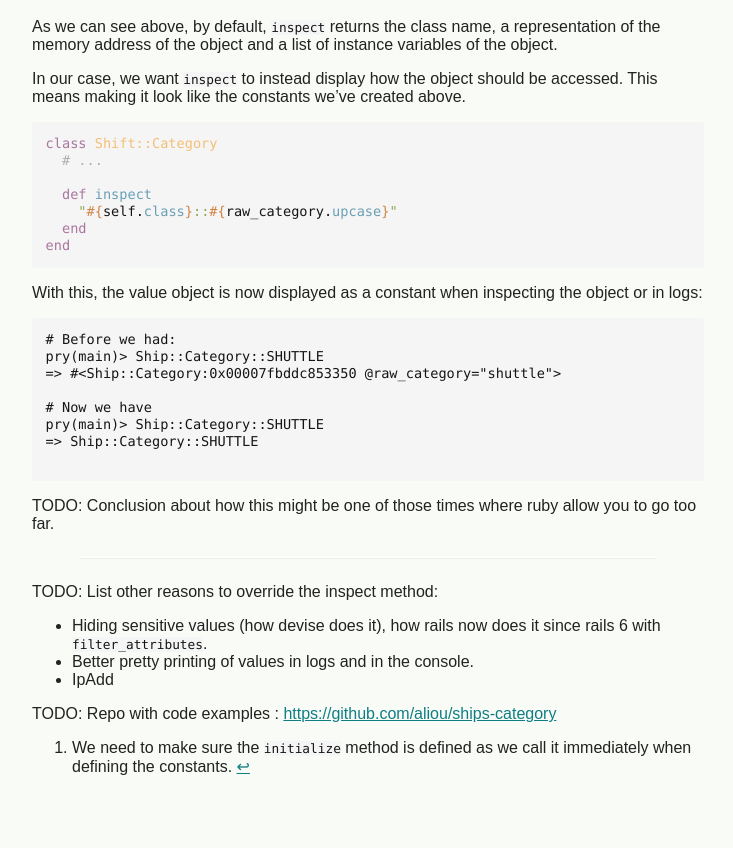
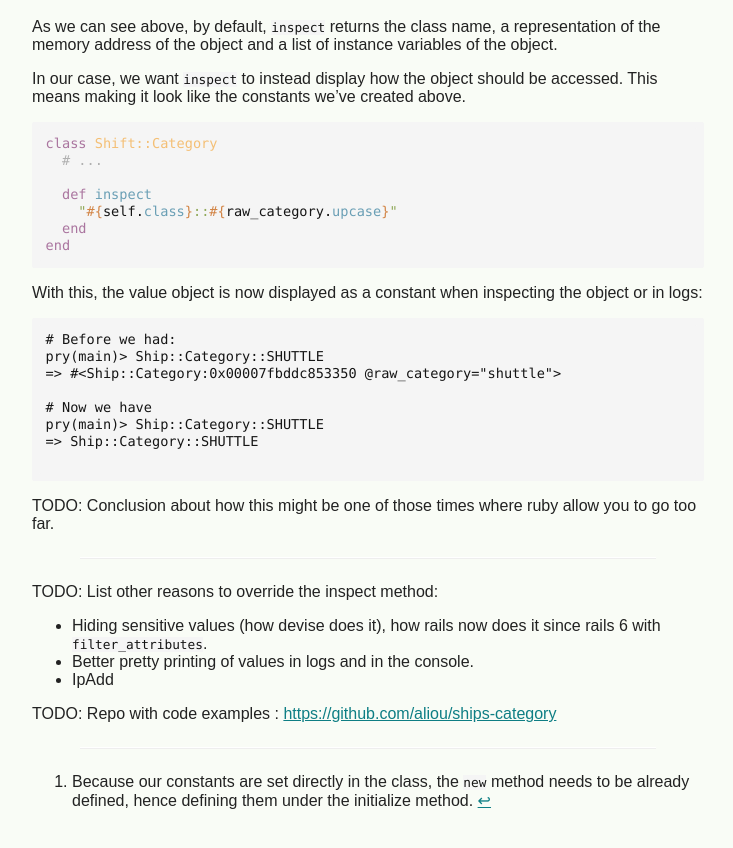
Before and after one commit to aliou/www, a Jekyll site: the page built from _posts/2020-02-18-overriding-inspect.md, in a window 1280 px wide and 900 px high, scrolled down 1409 px. Shown: the top 848 px of the window, without its empty margins (272-1005 px from the left). Built offline with Jekyll 4.4.1, drawn with Linux system fonts in a browser that asks for light colours.

Commit message:
Why below the initialize method?

```diff
--- a/_posts/2020-02-18-overriding-inspect.md
+++ b/_posts/2020-02-18-overriding-inspect.md
@@ -117,5 +117,6 @@ TODO: List other reasons to override the inspect method:
 
 TODO: Repo with code examples : <https://github.com/aliou/ships-category>
 
+---
 
-[^1]: We need to make sure the `initialize` method is defined as we call it immediately when defining the constants.
+[^1]: Because our constants are set directly in the class, the `new` method needs to be already defined, hence defining them under the initialize method.
```
